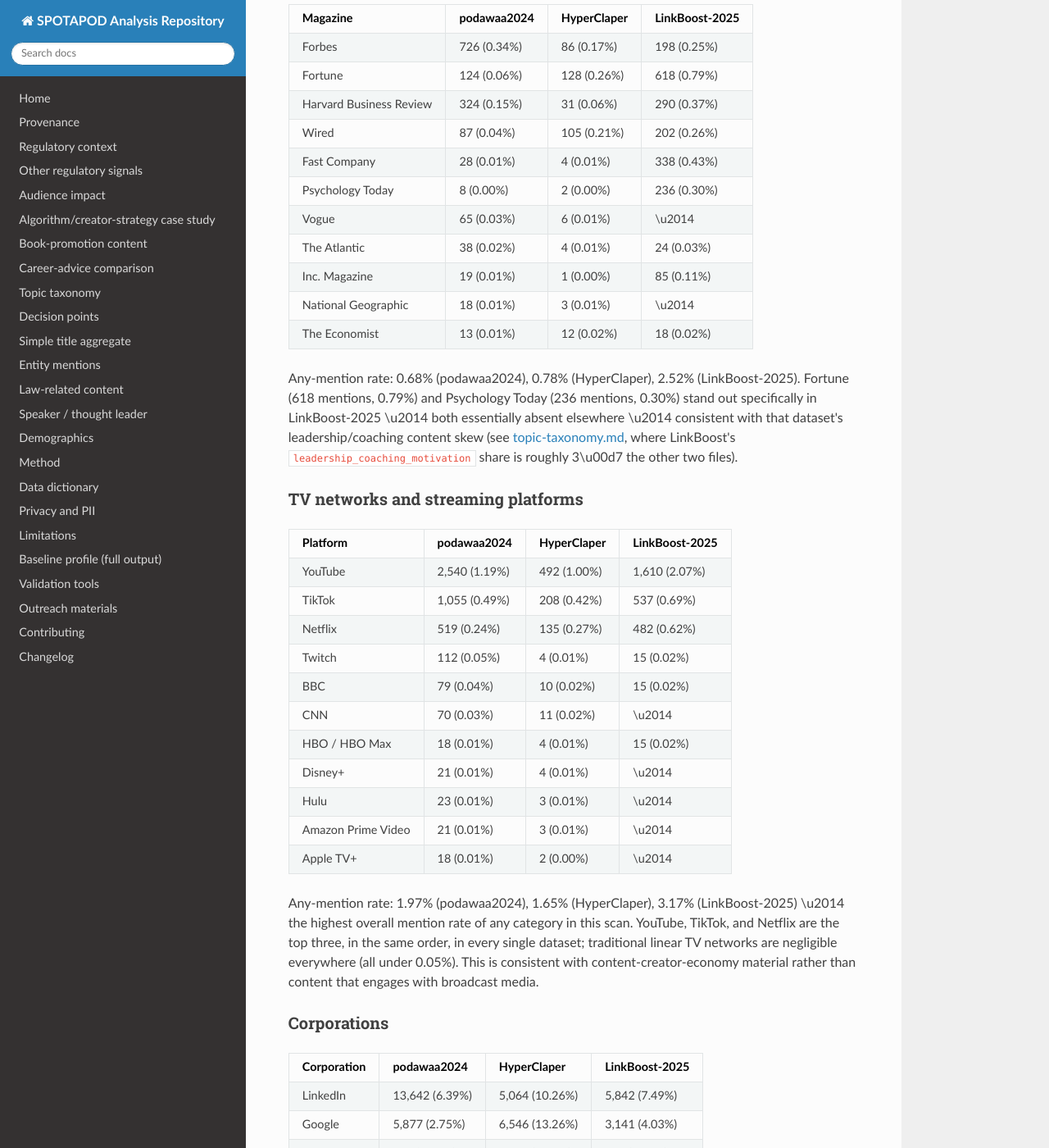
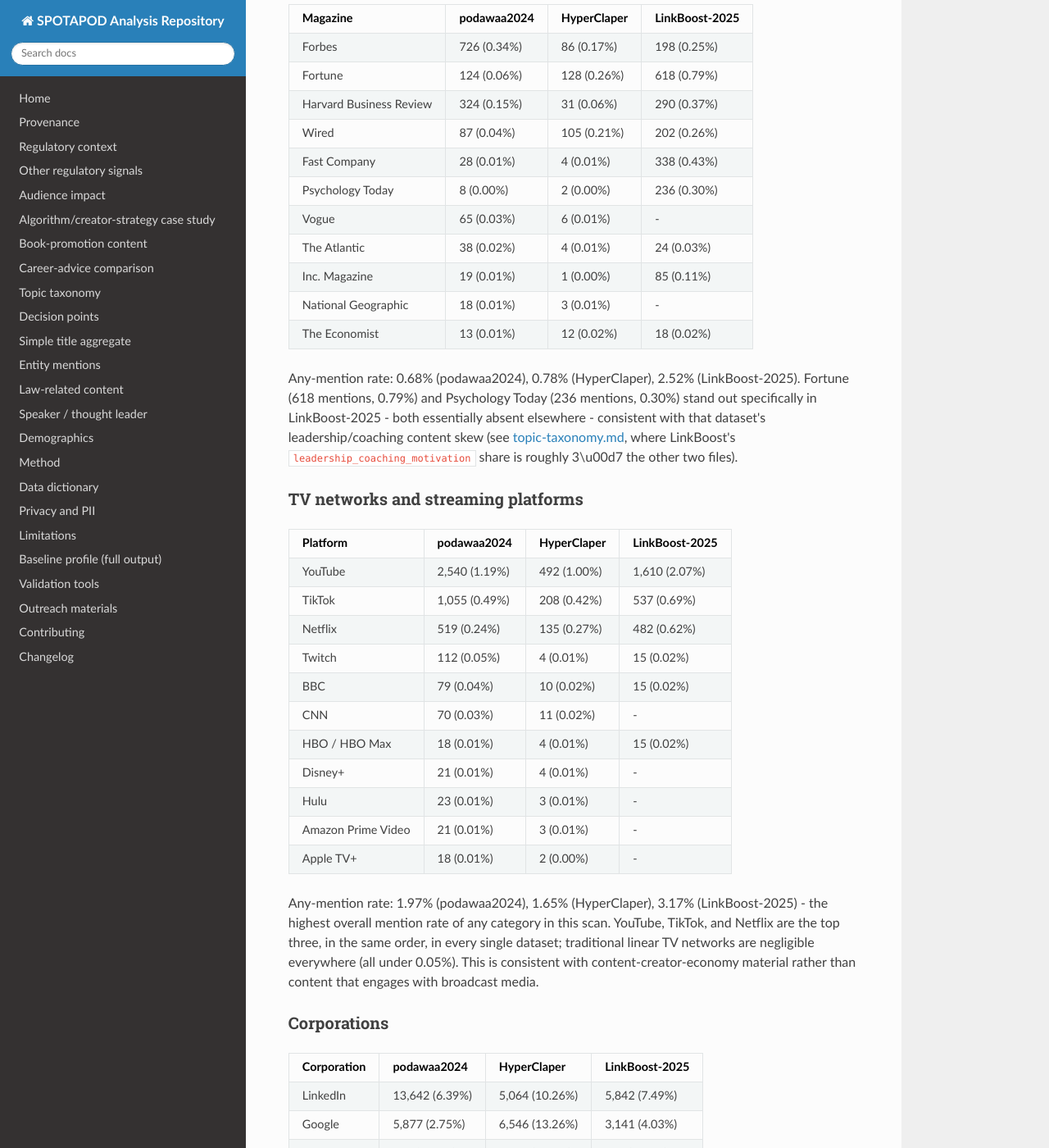
Before and after one commit to DreamITSoftware/SPOTAPOD, an MkDocs documentation site: the page built from docs/research/entity-mentions.md, in a window 1280 px wide and 1400 px high, scrolled down 1441 px. Shown: the whole window at 82% size. Built offline with MkDocs 1.6.1, drawn with Linux system fonts in a browser that asks for light colours; nearby versions of some CDN libraries; some of the changed text lies outside the part shown.

Commit message:
Add files via upload

```diff
--- a/docs/research/entity-mentions.md
+++ b/docs/research/entity-mentions.md
@@ -10,7 +10,7 @@
 
 A record is counted once per entity it mentions (repeated mentions of
 the same entity in one record still count once), and a record can be
-counted under multiple entities if it names more than one \u2014 this is an
+counted under multiple entities if it names more than one - this is an
 overlapping tally, like the career-advice and other-regulatory-signal
 scans, not the mutually-exclusive scheme `topic_taxonomy.py` uses.
 
@@ -26,7 +26,7 @@
 recall (a casual "as TIME reported" mention without "Magazine" attached
 is missed) for both correctness and runtime that scales properly.
 
-## Results (VERIFIED \u2014 reproducible via the script)
+## Results (VERIFIED - reproducible via the script)
 
 ### News outlets
 
@@ -35,15 +35,15 @@
 | Forbes | 726 (0.34%) | 86 (0.17%) | 198 (0.25%) |
 | Harvard Business Review | 324 (0.15%) | 31 (0.06%) | 290 (0.37%) |
 | Bloomberg | 122 (0.06%) | 33 (0.07%) | 84 (0.11%) |
-| Fast Company | 28 (0.01%) | \u2014 | 338 (0.43%) |
-| CNBC | 112 (0.05%) | 28 (0.06%) | \u2014 |
+| Fast Company | 28 (0.01%) | - | 338 (0.43%) |
+| CNBC | 112 (0.05%) | 28 (0.06%) | - |
 | Wall Street Journal | 89 (0.04%) | 15 (0.03%) | 45 (0.06%) |
 | TechCrunch | 84 (0.04%) | 13 (0.03%) | 44 (0.06%) |
 | New York Times | 81 (0.04%) | 13 (0.03%) | 53 (0.07%) |
 | BBC | 79 (0.04%) | 10 (0.02%) | 15 (0.02%) |
-| CNN | 70 (0.03%) | 11 (0.02%) | \u2014 |
+| CNN | 70 (0.03%) | 11 (0.02%) | - |
 | Reuters | 49 (0.02%) | 14 (0.03%) | 56 (0.07%) |
-| USA Today | \u2014 | 5 (0.01%) | 93 (0.12%) |
+| USA Today | - | 5 (0.01%) | 93 (0.12%) |
 
 Any-mention rate: 0.88% (podawaa2024), 0.60% (HyperClaper), 1.62%
 (LinkBoost-2025). Forbes and Harvard Business Review lead across all
@@ -60,16 +60,16 @@
 | Wired | 87 (0.04%) | 105 (0.21%) | 202 (0.26%) |
 | Fast Company | 28 (0.01%) | 4 (0.01%) | 338 (0.43%) |
 | Psychology Today | 8 (0.00%) | 2 (0.00%) | 236 (0.30%) |
-| Vogue | 65 (0.03%) | 6 (0.01%) | \u2014 |
+| Vogue | 65 (0.03%) | 6 (0.01%) | - |
 | The Atlantic | 38 (0.02%) | 4 (0.01%) | 24 (0.03%) |
 | Inc. Magazine | 19 (0.01%) | 1 (0.00%) | 85 (0.11%) |
-| National Geographic | 18 (0.01%) | 3 (0.01%) | \u2014 |
+| National Geographic | 18 (0.01%) | 3 (0.01%) | - |
 | The Economist | 13 (0.01%) | 12 (0.02%) | 18 (0.02%) |
 
 Any-mention rate: 0.68% (podawaa2024), 0.78% (HyperClaper), 2.52%
 (LinkBoost-2025). Fortune (618 mentions, 0.79%) and Psychology Today
-(236 mentions, 0.30%) stand out specifically in LinkBoost-2025 \u2014 both
-essentially absent elsewhere \u2014 consistent with that dataset's
+(236 mentions, 0.30%) stand out specifically in LinkBoost-2025 - both
+essentially absent elsewhere - consistent with that dataset's
 leadership/coaching content skew (see
 [topic-taxonomy.md](topic-taxonomy.md), where LinkBoost's
 `leadership_coaching_motivation` share is roughly 3\u00d7 the other two
@@ -84,15 +84,15 @@
 | Netflix | 519 (0.24%) | 135 (0.27%) | 482 (0.62%) |
 | Twitch | 112 (0.05%) | 4 (0.01%) | 15 (0.02%) |
 | BBC | 79 (0.04%) | 10 (0.02%) | 15 (0.02%) |
-| CNN | 70 (0.03%) | 11 (0.02%) | \u2014 |
+| CNN | 70 (0.03%) | 11 (0.02%) | - |
 | HBO / HBO Max | 18 (0.01%) | 4 (0.01%) | 15 (0.02%) |
-| Disney+ | 21 (0.01%) | 4 (0.01%) | \u2014 |
-| Hulu | 23 (0.01%) | 3 (0.01%) | \u2014 |
-| Amazon Prime Video | 21 (0.01%) | 3 (0.01%) | \u2014 |
-| Apple TV+ | 18 (0.01%) | 2 (0.00%) | \u2014 |
+| Disney+ | 21 (0.01%) | 4 (0.01%) | - |
+| Hulu | 23 (0.01%) | 3 (0.01%) | - |
+| Amazon Prime Video | 21 (0.01%) | 3 (0.01%) | - |
+| Apple TV+ | 18 (0.01%) | 2 (0.00%) | - |
 
 Any-mention rate: 1.97% (podawaa2024), 1.65% (HyperClaper), 3.17%
-(LinkBoost-2025) \u2014 the highest overall mention rate of any category in
+(LinkBoost-2025) - the highest overall mention rate of any category in
 this scan. YouTube, TikTok, and Netflix are the top three, in the same
 order, in every single dataset; traditional linear TV networks are
 negligible everywhere (all under 0.05%). This is consistent with
@@ -117,7 +117,7 @@
 Full per-dataset rankings (all 32 tracked corporations) are reproducible
 via the script; the table above shows the ten highest combined.
 Any-mention rate: 13.00% (podawaa2024), 23.19% (HyperClaper), 15.62%
-(LinkBoost-2025) \u2014 by far the highest of any category scanned, and the
+(LinkBoost-2025) - by far the highest of any category scanned, and the
 only one where any single dataset exceeds 20%.
 
 **IBM's share in HyperClaper (8.67%, roughly 24\u00d7 its share in
@@ -137,7 +137,7 @@
   Amazon the rainforest, Apple the fruit) are not filtered out beyond
   what's noted above, so counts for those specific entities skew
   somewhat high relative to a strictly on-topic count.
-- A mention means the name appears in the text \u2014 not that the post
+- A mention means the name appears in the text - not that the post
   accurately describes, is affiliated with, or is endorsed by the named
   outlet, magazine, platform, or corporation.
 - As with every keyword scan in this repo, results depend on the fixed
```
Also changed, not shown: CHANGELOG.md (+2 -2 lines), README.md (+2 -2 lines), docs/research/decision-points.md (+4 -4 lines), docs/research/law-content.md (+1 -1 lines), docs/research/simple-titles.md (+6 -6 lines), docs/research/speaker-thought-leader.md (+4 -4 lines), 5 other files.
